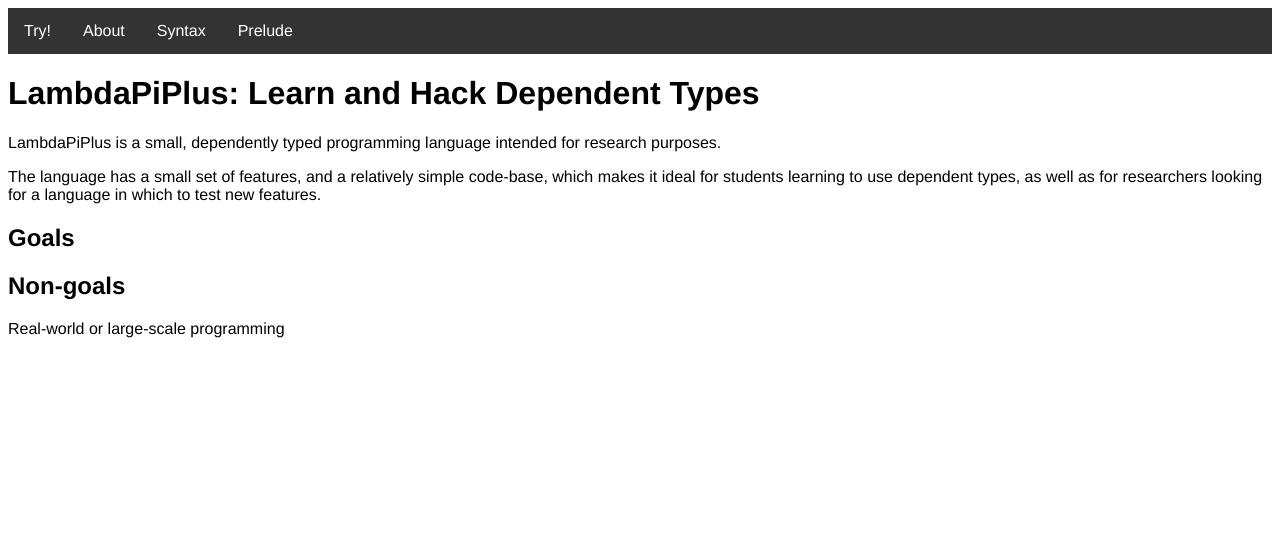
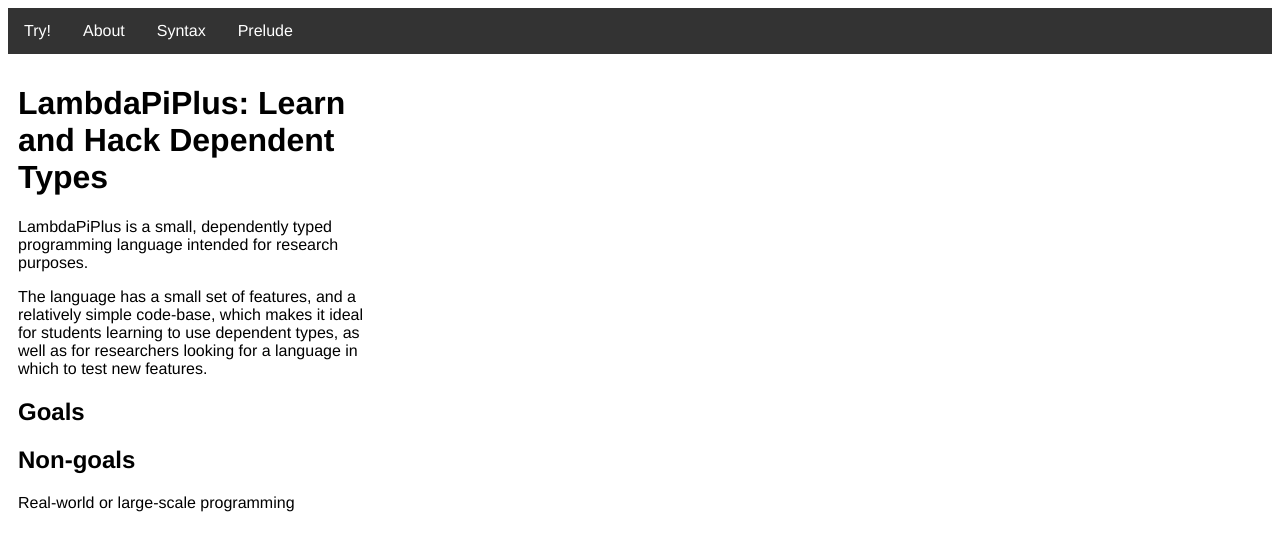
Before and after one commit to lambda-pi-plus/lambda-pi-plus.github.io, a Jekyll site: the page built from about.md, in a window 1280 px wide. Shown: the top 551 px of the page. Built offline with Jekyll 4.4.1, drawn with Linux system fonts in a browser that asks for light colours.

Commit message:
Update page.html

```diff
--- a/_layouts/page.html
+++ b/_layouts/page.html
@@ -1,5 +1,12 @@
 <!DOCTYPE html>
 <head>
+  <style>
+    #section {
+    width:350px;
+    float:left;
+    padding:10px;
+}
+  </style>
   <title>Try LambdaPiPlus!</title>
   <meta charset="utf-8">
   <link rel="stylesheet" type="text/css" href="tryps.css">
@@ -14,6 +21,9 @@
         <li><a href="prelude">Prelude</a></li>
       </ul>
     </div>
-   {{ content }}
+    <div id = "section">
+      {{ content }}
+    </div>
+
   </body>
 </html>
```
